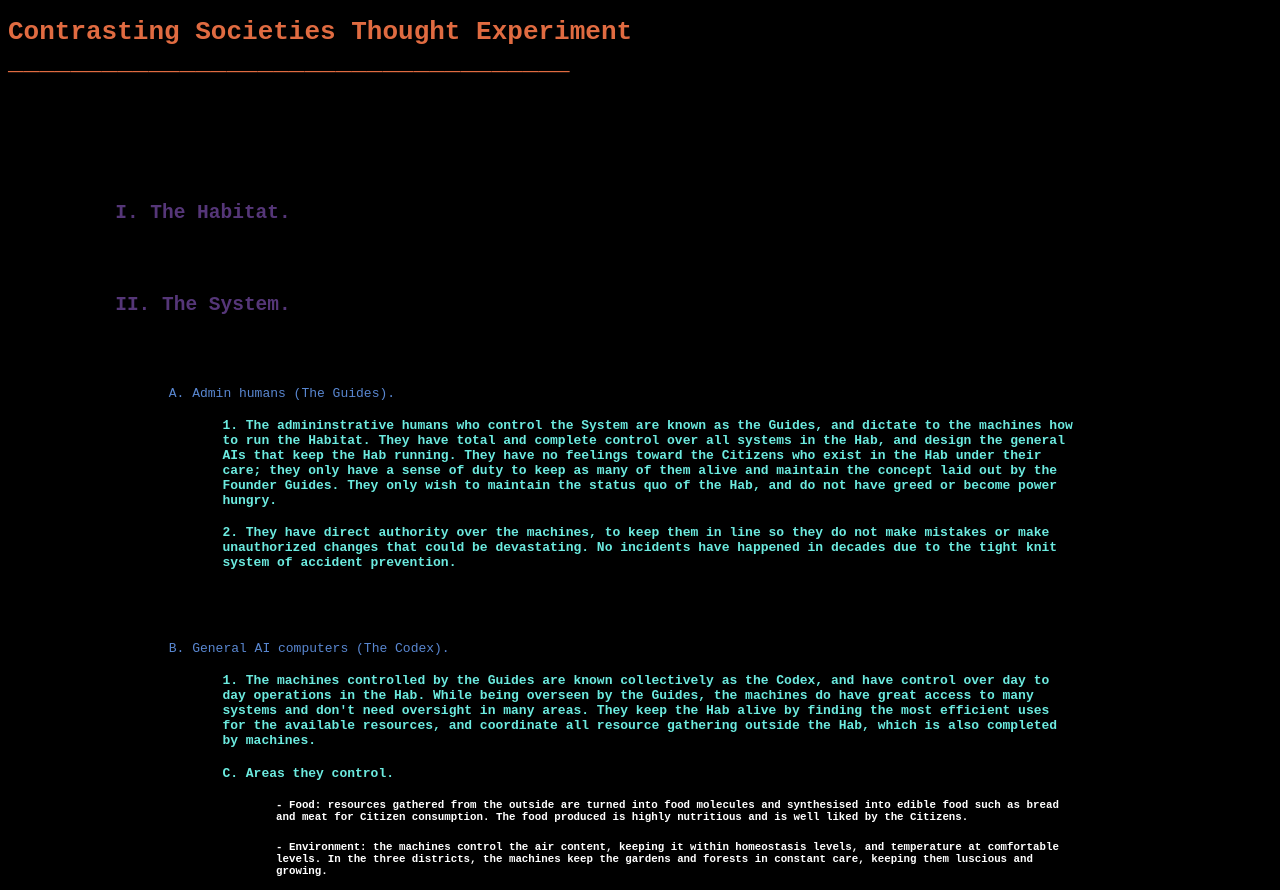
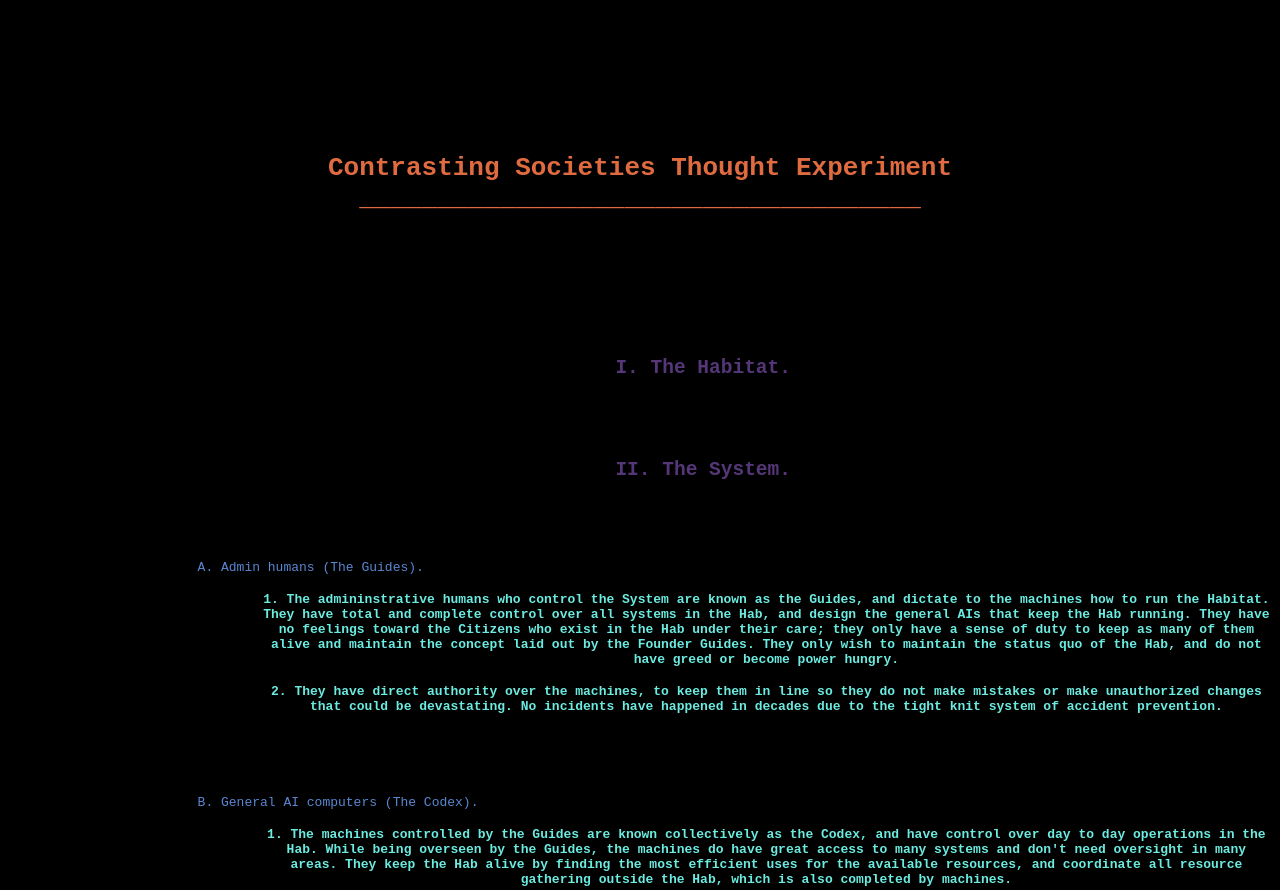
Before and after one commit to AugustBorne/thought-experiments, a plain HTML site: page index.html in a window 1280 px wide. Shown: the top 890 px of the page. Drawn offline with Linux system fonts and the light colour scheme.

Commit message:
Update index.html

```diff
--- a/index.html
+++ b/index.html
@@ -7,8 +7,9 @@
 	    body {
 		    font-family : monospace;
 	            text-align : left;
-	            padding-right : 15%;
-                background-color : rgb(0, 0, 0);
+		    text-align : center;
+		    padding-top : 10%;
+		    background-color : rgb(0, 0, 0);
             }
             p {
                     text-align : left;
```
